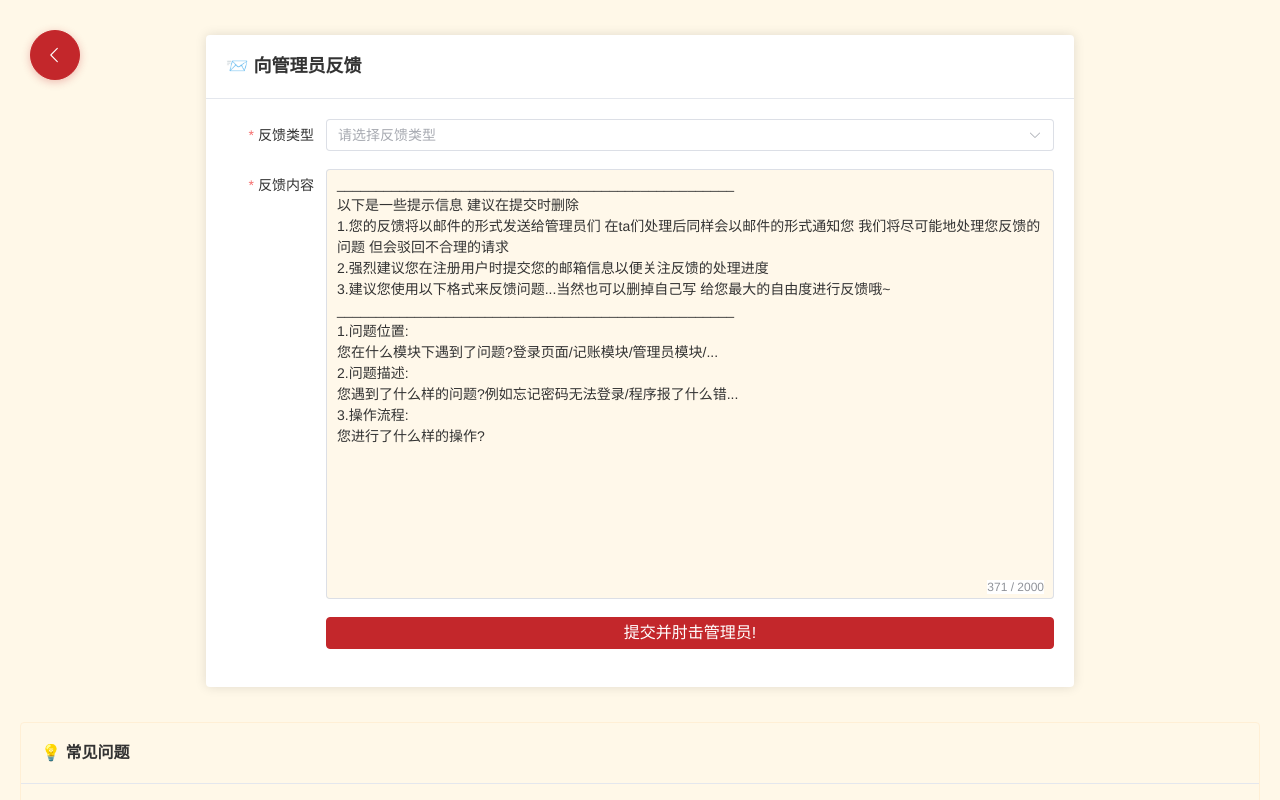
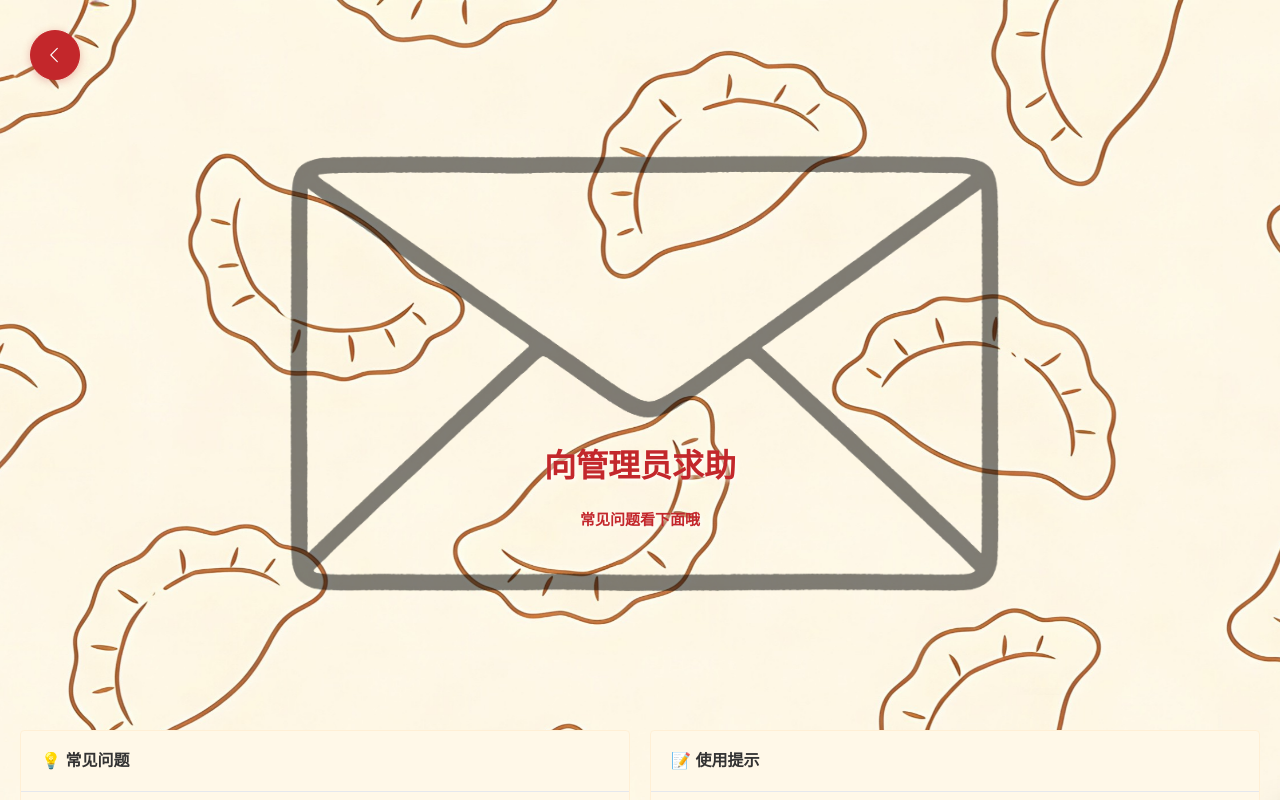
Before and after one commit to luofengwuqi/Hundun-Bone, a Vue app in the folder front-end/hundun-front/: page /help in a window 1280 px wide. Built offline with nearby package versions, Linux system fonts and the light colour scheme.

Commit message:
refactor(前端/help):help页面样式重构

```diff
--- a/front-end/hundun-front/src/views/help/Help.vue
+++ b/front-end/hundun-front/src/views/help/Help.vue
@@ -7,6 +7,14 @@ import { ArrowLeft } from '@element-plus/icons-vue'
 import { useUserStore } from '@/stores/user.js'
 
 const userStore = useUserStore()
+
+// 控制蒙层显示状态
+const showOverlay = ref(true)
+
+// 点击蒙层隐藏
+const hideOverlay = () => {
+  showOverlay.value = false
+}
 
 const goBack = () => {
   const status = Number(userStore.userInfo.status)
@@ -83,10 +91,24 @@ const submitFeedback = async () => {
 
     <!-- 上部：反馈表单区域 -->
     <div class="form-section">
-      <el-card class="feedback-form-card">
+      <!-- 蒙层 -->
+      <transition name="fade-overlay">
+        <div v-if="showOverlay" class="form-overlay" @click="hideOverlay">
+          <div class="overlay-content">
+            <span class="overlay-text">
+              向管理员求助<br>
+              <small style="font-size: 15px">常见问题看下面哦</small>
+            </span>
+          </div>
+        </div>
+      </transition>
+
+      <!-- 表单内容 -->
+      <transition name="fade-form">
+        <el-card v-if="!showOverlay" class="feedback-form-card">
         <template #header>
           <div class="form-header">
-            <span>📨 向管理员反馈</span>
+            <span>向管理员反馈</span>
           </div>
         </template>
 
@@ -124,6 +146,7 @@ const submitFeedback = async () => {
           </el-form-item>
         </el-form>
       </el-card>
+      </transition>
     </div>
 
     <!-- 下部：信息卡片区域 -->
@@ -173,7 +196,7 @@ const submitFeedback = async () => {
   display: flex;
   flex-direction: column;
   padding: 20px;
-  background-color: #FFF8E8;
+  background-color: transparent;
   overflow-y: auto;
   z-index: 1;
 }
@@ -210,8 +233,8 @@ const submitFeedback = async () => {
 }
 
 .cards-wrapper {
-  display: flex;
-  flex-direction: column;
+  display: grid;
+  grid-template-columns: repeat(2, 1fr);
   gap: 20px;
 }
 
@@ -253,16 +276,90 @@ const submitFeedback = async () => {
   margin: 15px auto;
   display: flex;
   flex-direction: column;
+  position: relative;
+  min-height: 660px;
 }
 
 .feedback-form-card {
   width: 100%;
+  min-height: 600px;
   background-size: cover;
   background-position: center;
   background-repeat: no-repeat;
   border: none;
   display: flex;
   flex-direction: column;
+}
+
+/* 蒙层样式 */
+.form-overlay {
+  position: absolute;
+  top: 0;
+  left: 0;
+  right: 0;
+  bottom: 0;
+  display: flex;
+  align-items: center;
+  justify-content: center;
+  cursor: pointer;
+  z-index: 5;
+  border-radius: 4px;
+  overflow: hidden;
+}
+
+.form-overlay::before {
+  content: '';
+  position: absolute;
+  top: 0;
+  left: 0;
+  right: 0;
+  bottom: 0;
+  background-image: url('@/assets/img/help/envelope.png');
+  background-size: cover;
+  background-position: center;
+  background-repeat: no-repeat;
+  opacity: 0.5;
+  z-index: -1;
+}
+
+.overlay-content {
+  width: 100%;
+  height: 100%;
+  display: flex;
+  align-items: center;
+  justify-content: center;
+}
+
+.overlay-text {
+  text-align: center;
+  font-size: 32px;
+  font-weight: bold;
+  color: #C3272B;
+  text-shadow: 2px 2px 4px rgba(255, 255, 255, 0.8);
+  user-select: none;
+  margin-top: 250px;
+}
+
+/* 蒙层渐变动画 */
+.fade-overlay-enter-active,
+.fade-overlay-leave-active {
+  transition: opacity 0.5s ease;
+}
+
+.fade-overlay-enter-from,
+.fade-overlay-leave-to {
+  opacity: 0;
+}
+
+/* 表单渐变动画 */
+.fade-form-enter-active,
+.fade-form-leave-active {
+  transition: opacity 0.5s ease;
+}
+
+.fade-form-enter-from,
+.fade-form-leave-to {
+  opacity: 0;
 }
 
 .form-header {
```
Also changed, not shown: front-end/hundun-front/src/assets/img/help/envelope.png (added), front-end/hundun-front/src/assets/img/help/inputpic.png (deleted).
